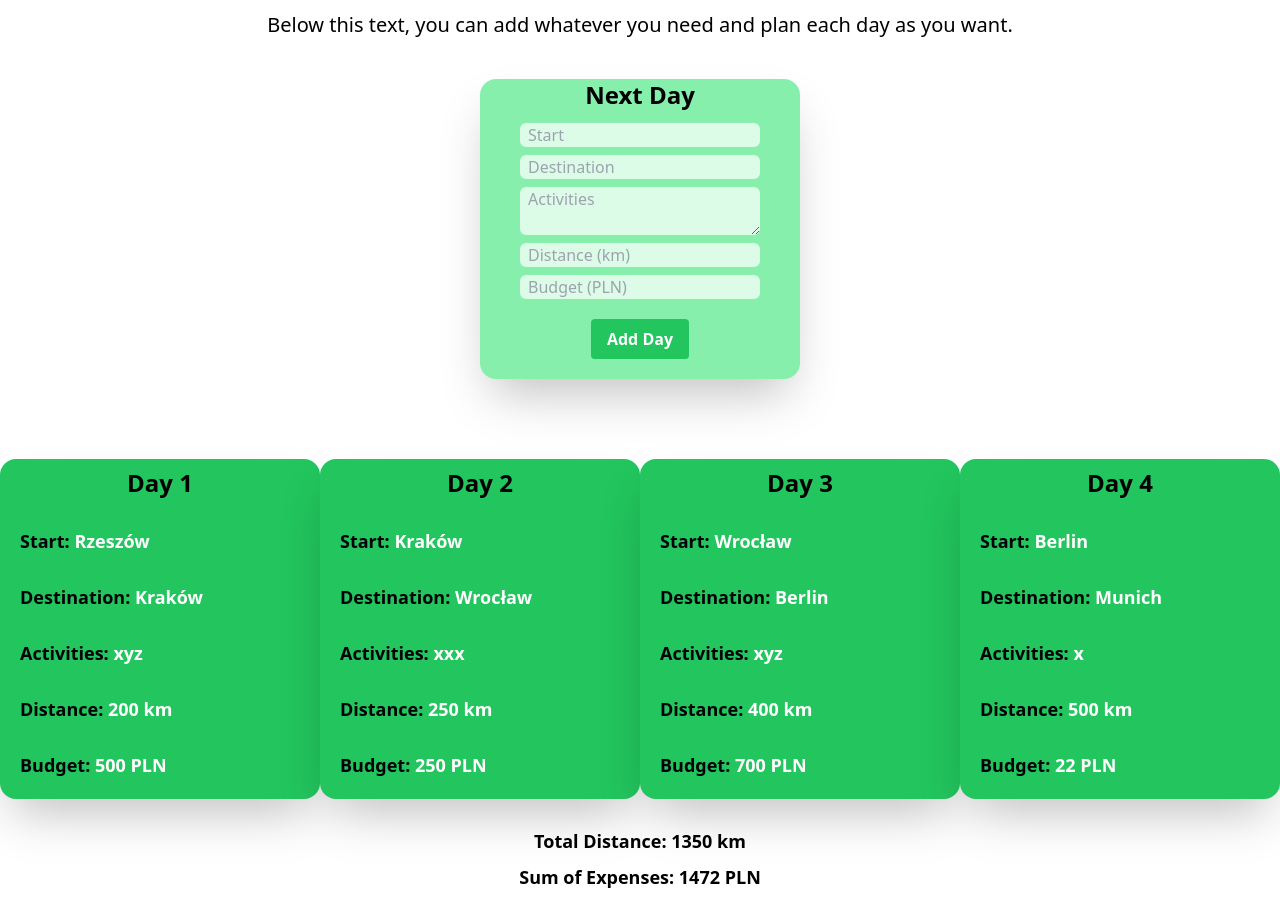
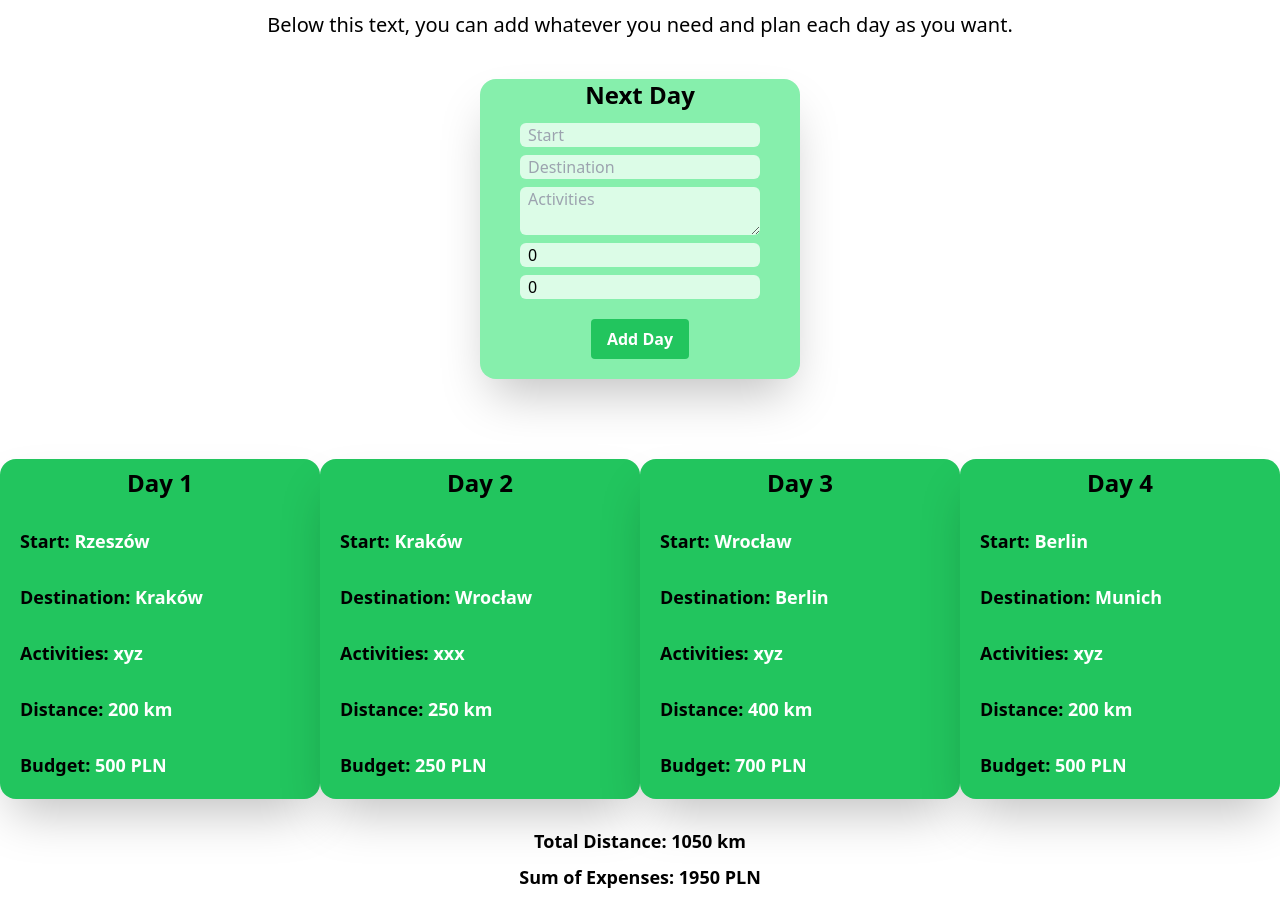
Before and after one commit to Lukibwoy/YourTrip, a React (Vite) app: page / in a window 1280 px wide. Shown: the part 1493-2404 px from the top of the page. Built offline with nearby package versions, Linux system fonts and the light colour scheme; data requests are answered from the project's data file.

Commit message:
formik added

```diff
--- a/db.json
+++ b/db.json
@@ -28,12 +28,12 @@
       "day": 3
     },
     {
-      "id": "b13d",
+      "id": "edd8",
       "start": "Berlin",
       "destination": "Munich",
-      "activities": "x",
-      "distance": "500",
-      "budget": "22",
+      "activities": "xyz",
+      "distance": 200,
+      "budget": 500,
       "day": 4
     }
   ]
--- a/package.json
+++ b/package.json
@@ -13,6 +13,7 @@
     "@react-google-maps/api": "^2.19.2",
     "@types/google.maps": "^3.54.10",
     "axios": "^1.6.5",
+    "formik": "^2.4.5",
     "google-map-react": "^2.2.1",
     "json-server": "^1.0.0-alpha.17",
     "prop-types": "^15.8.1",
--- a/src/Planner.tsx
+++ b/src/Planner.tsx
@@ -34,7 +34,7 @@ const Planner: React.FC = () => {
 	const sumOfDistance = (x: Card[]) => {
 		let sum = 0
 		for (let i = 0; i < x.length; i++) {
-			sum += parseFloat(x[i].distance) // Dodaj parseFloat, aby uniknąć problemów z konwersją na liczbę
+			sum += parseFloat(x[i].distance)
 		}
 		return sum
 	}
--- a/src/components/AddDay.tsx
+++ b/src/components/AddDay.tsx
@@ -1,102 +1,138 @@
-import React, { useState } from 'react'
-import axios from 'axios'
+import React from 'react';
+import axios from 'axios';
+import { Formik, Field, Form, ErrorMessage } from 'formik';
 
 interface AddDayProps {
-	onAddDay: (newDay: any) => void
+  onAddDay: (newDay: any) => void;
+}
+
+interface FormValues {
+  start: string;
+  destination: string;
+  activities: string;
+  distance: number;
+  budget: number;
+}
+
+const initialValues: FormValues = {
+  start: '',
+  destination: '',
+  activities: '',
+  distance: 0,
+  budget: 0,
+};
+
+const validate = (values: FormValues) => {
+  const errors: Partial<FormValues> = {};
+
+	if (!values.start) {
+		errors.start = 'Required'
+	} else if (values.start.length < 3) {
+		errors.start = 'Start must be at least 3 characters long'
+	}
+	if (!values.destination) {
+		errors.destination = 'Required'
+	} else if (values.destination.length < 3) {
+		errors.destination = 'Start must be at least 3 characters long'
+	}
+	if (!values.activities) {
+		errors.activities = 'Required'
+	} else if (values.activities.length < 3) {
+		errors.activities = 'Start must be at least 3 characters long'
+	}
+
+	if (!values.distance) {
+		errors.distance  == 'Required'
+	} else if (values.distance < 0) {
+		errors.distance = 'The value must be greater than 0'
+	}
+
+	if (!values.budget) {
+		errors.budget = 'Required'
+	} else if (values.budget < 0) {
+		errors.budget = 'The value must be greater than 0'
+	}
+
+	return errors
 }
 
 const AddDay: React.FC<AddDayProps> = ({ onAddDay }) => {
-	const [newDay, setNewDay] = useState<any>({
-		start: '',
-		destination: '',
-		activities: '',
-		distance: '',
-		budget: '',
-	})
+	const handleAddDay = async (values, { resetForm }) => {
+	  try {
+		const existingDays = await axios.get('http://localhost:3020/cards');
+		const lastDay = existingDays.data[existingDays.data.length - 1];
 
-	const handleInputChange = (e: React.ChangeEvent<HTMLInputElement | HTMLTextAreaElement>) => {
-		const { name, value } = e.target
-		setNewDay(prevDay => ({
-			...prevDay,
-			[name]: value,
-		}))
+		const newDayNumber = lastDay ? lastDay.day + 1 : 1;
+
+		const response = await axios.post('http://localhost:3020/cards', { ...values, day: newDayNumber });
+		onAddDay(response.data);
+
+		resetForm();
+
+	  } catch (error) {
+		console.error('Error adding day:', error);
 	  }
-
-	const handleAddDay = async () => {
-		try {
-			const existingDays = await axios.get('http://localhost:3020/cards')
-			const lastDay = existingDays.data[existingDays.data.length - 1]
-            console.log(lastDay)
-
-			const newDayNumber = lastDay ? lastDay.day + 1 : 1
-			console.log(newDayNumber)
-
-			const response = await axios.post('http://localhost:3020/cards', { ...newDay, day: newDayNumber })
-			onAddDay(response.data)
-
-			setNewDay({
-				start: '',
-				destination: '',
-				activities: '',
-				distance: '',
-				budget: '',
-			})
-		} catch (error) {
-			console.error('Error adding day:', error)
-		}
-	}
+	};
 
 	return (
 	  <div className="add-day-form w-1/4 h-5/6 mt-10 bg-green-300 rounded-2xl shadow-2xl">
 		<h3 className="text-2xl font-semibold text-black text-center mb-3">Next Day</h3>
-			<div className="flex flex-col items-center">
-				<input
+		<Formik
+		  initialValues={initialValues}
+		  validate={validate}
+		  onSubmit={handleAddDay}
+		>
+		  <Form className="flex flex-col items-center">
+			<Field
 			  type="text"
 			  name="start"
 			  placeholder="Start"
-					value={newDay.start}
-					onChange={handleInputChange}
 			  className="input-field mb-2 rounded-md bg-green-100 w-3/4 pl-2"
 			/>
-				<input
+			<ErrorMessage name="start" component="div" className="text-red-500" />
+
+			<Field
 			  type="text"
 			  name="destination"
 			  placeholder="Destination"
-					value={newDay.destination}
-					onChange={handleInputChange}
 			  className="input-field mb-2 rounded-md bg-green-100 w-3/4 pl-2"
 			/>
-				<textarea
+			<ErrorMessage name="destination" component="div" className="text-red-500" />
+
+			<Field
+			  as="textarea"
 			  name="activities"
 			  placeholder="Activities"
-					value={newDay.activities}
-					onChange={handleInputChange}
 			  className="input-field mb-2 rounded-md bg-green-100 w-3/4 pl-2"
 			/>
-				<input
-					type="text"
+			<ErrorMessage name="activities" component="div" className="text-red-500" />
+
+			<Field
+			  type="number"
 			  name="distance"
 			  placeholder="Distance (km)"
-					value={newDay.distance}
-					onChange={handleInputChange}
 			  className="input-field mb-2 rounded-md bg-green-100 w-3/4 pl-2"
 			/>
-				<input
-					type="text"
+			<ErrorMessage name="distance" component="div" className="text-red-500" />
+
+			<Field
+			  type="number"
 			  name="budget"
 			  placeholder="Budget (PLN)"
-					value={newDay.budget}
-					onChange={handleInputChange}
 			  className="input-field mb-2 rounded-md bg-green-100 w-3/4 pl-2"
 			/>
+			<ErrorMessage name="budget" component="div" className="text-red-500" />
+
 			<button
-					onClick={handleAddDay}
-					className="bg-green-500 hover:bg-green-700 text-white font-bold py-2 px-4 rounded focus:outline-none focus:shadow-outline ml-50 mb-5 mt-3">
+			  type="submit"
+			  className="bg-green-500 hover:bg-green-700 text-white font-bold py-2 px-4 rounded focus:outline-none focus:shadow-outline ml-50 mb-5 mt-3"
+			>
 			  Add Day
 			</button>
+		  </Form>
+		</Formik>
 	  </div>
-		</div>
-	)
-}
+	);
+  };
 
-export default AddDay
+  export default AddDay;
```
Also changed, not shown: 1 other file (tests, documents, lock files or other folders). Lines whose indentation alone changed are shown as unchanged.
